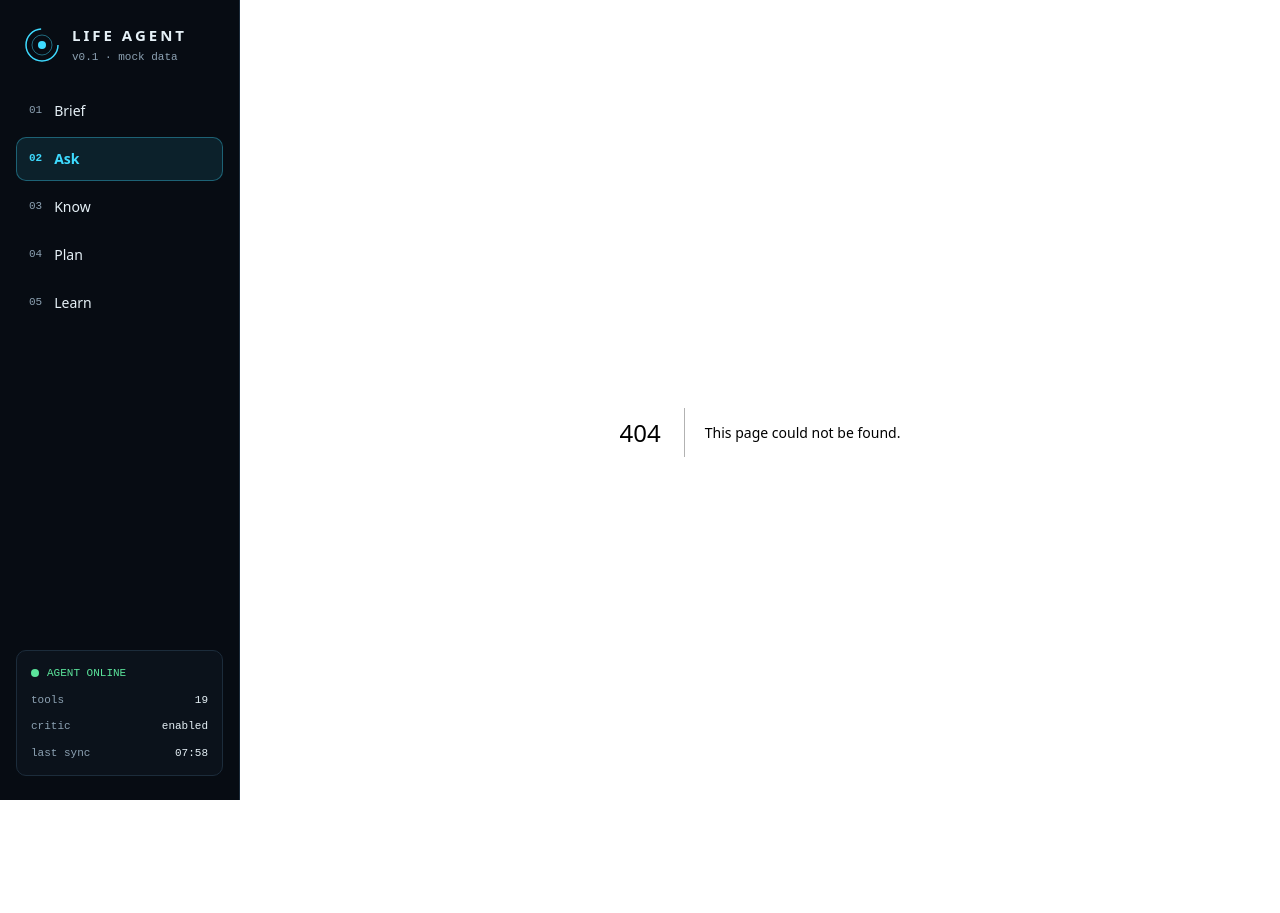
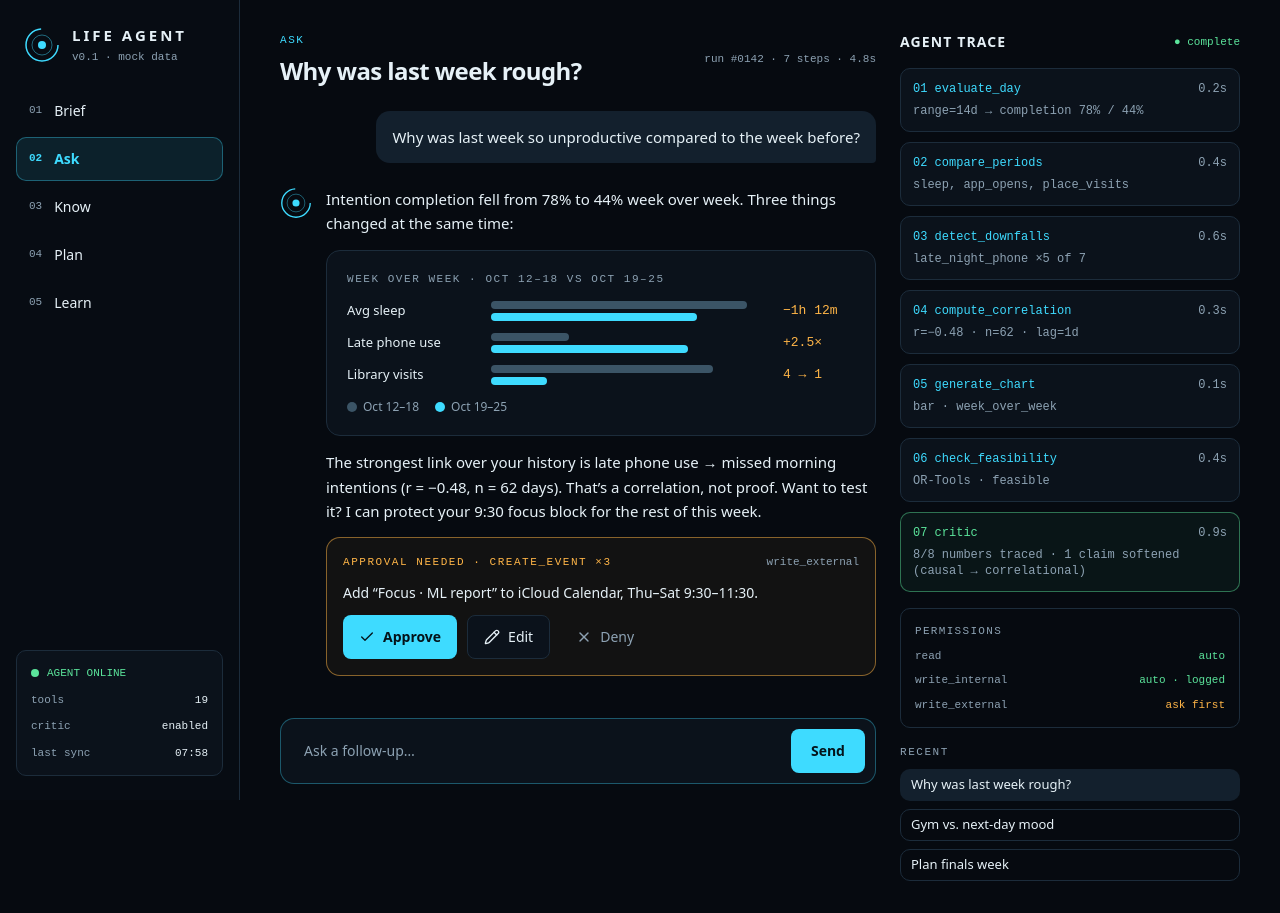
Before and after one commit to trinhhdinhh/Personal-Assistant, a Next.js app in the folder frontend/: page /ask in a window 1280 px wide. Before the commit this address had no page. Before the commit the page ends 864 px from the top, so only its background shows below. Built offline with nearby package versions, Linux system fonts and the light colour scheme.

Commit message:
feat(frontend): add mock agent chat and approval flow

```diff
--- /dev/null
+++ b/frontend/app/ask/page.tsx
@@ -0,0 +1,11 @@
+import { Suspense } from "react";
+
+import { Chat } from "@/components/chat";
+
+export default function AskPage() {
+  return (
+    <Suspense fallback={<p className="text-muted-foreground font-mono text-sm">Loading agent…</p>}>
+      <Chat />
+    </Suspense>
+  );
+}
--- /dev/null
+++ b/frontend/components/chat.tsx
@@ -0,0 +1,240 @@
+"use client";
+
+import { useSearchParams } from "next/navigation";
+import { useState } from "react";
+import { Check, Pencil, X } from "lucide-react";
+
+import { Badge } from "@/components/ui/badge";
+import { Button } from "@/components/ui/button";
+import { Input } from "@/components/ui/input";
+import { CoreMark, HudLabel } from "@/components/hud";
+import { recentChats, sampleRun } from "@/lib/mock-data";
+import { cn } from "@/lib/utils";
+
+type Msg = { role: "user" | "agent"; text: string };
+
+const MOCK_REPLY =
+  "Mock mode: the agent backend isn’t connected yet, so I can’t run tools on this question. Once /api/chat is live, this will stream a real answer with its trace.";
+
+export function Chat() {
+  const params = useSearchParams();
+  const initial = params.get("q");
+  const [extra, setExtra] = useState<Msg[]>(
+    initial && initial !== sampleRun.question
+      ? [
+          { role: "user", text: initial },
+          { role: "agent", text: MOCK_REPLY },
+        ]
+      : [],
+  );
+  const [draft, setDraft] = useState("");
+  const [approval, setApproval] = useState<"pending" | "approved" | "denied">("pending");
+
+  function send() {
+    const text = draft.trim();
+    if (!text) return;
+    setExtra((m) => [...m, { role: "user", text }, { role: "agent", text: MOCK_REPLY }]);
+    setDraft("");
+  }
+
+  const run = sampleRun;
+
+  return (
+    <div className="mx-auto flex max-w-7xl flex-col gap-6 xl:flex-row">
+      <section aria-label="Conversation" className="flex min-w-0 flex-1 flex-col gap-6">
+        <header className="flex flex-wrap items-center justify-between gap-3">
+          <div className="flex flex-col gap-1.5">
+            <span className="hud-label text-primary">Ask</span>
+            <h1 className="text-2xl font-semibold tracking-tight">{run.title}</h1>
+          </div>
+          <span className="text-muted-foreground font-mono text-[11px]">
+            run #{String(run.id).padStart(4, "0")} · {run.steps} steps · {run.seconds}s
+          </span>
+        </header>
+
+        <UserBubble text={run.question} />
+
+        <AgentTurn>
+          <p className="text-[15px] leading-relaxed">{run.answerIntro}</p>
+
+          <div className="bg-card flex flex-col gap-3.5 rounded-xl border p-5">
+            <HudLabel>
+              Week over week · {run.comparison.periodA} vs {run.comparison.periodB}
+            </HudLabel>
+            <div className="grid grid-cols-[110px_minmax(0,1fr)_64px] items-center gap-x-3.5 gap-y-3 text-[13px] sm:grid-cols-[130px_minmax(0,1fr)_72px]">
+              {run.comparison.rows.map((row) => (
+                <ComparisonRow key={row.label} {...row} />
+              ))}
+            </div>
+            <div className="text-muted-foreground flex gap-4 text-xs">
+              <Legend className="bg-chart-4" label={run.comparison.periodA} />
+              <Legend className="bg-primary" label={run.comparison.periodB} />
+            </div>
+          </div>
+
+          <p className="text-[15px] leading-relaxed">{run.answerOutro}</p>
+
+          <div
+            className={cn(
+              "flex flex-col gap-3 rounded-xl border p-4",
+              approval === "pending" && "border-warning/50 bg-warning/5",
+              approval === "approved" && "border-success/50 bg-success/5",
+              approval === "denied" && "bg-muted/40",
+            )}
+          >
+            <div className="flex flex-wrap items-center justify-between gap-2">
+              <span
+                className={cn(
+                  "hud-label",
+                  approval === "pending" && "text-warning",
+                  approval === "approved" && "text-success",
+                )}
+              >
+                {approval === "pending" && `Approval needed · ${run.approval.tool} ×${run.approval.count}`}
+                {approval === "approved" && `Approved · ${run.approval.count} events queued`}
+                {approval === "denied" && "Denied · nothing was written"}
+              </span>
+              <span className="text-muted-foreground font-mono text-[11px]">{run.approval.tier}</span>
+            </div>
+            <p className="text-sm">{run.approval.description}</p>
+            {approval === "pending" ? (
+              <div className="flex flex-wrap gap-2.5">
+                <Button size="lg" onClick={() => setApproval("approved")}>
+                  <Check /> Approve
+                </Button>
+                <Button size="lg" variant="outline">
+                  <Pencil /> Edit
+                </Button>
+                <Button size="lg" variant="ghost" className="text-muted-foreground" onClick={() => setApproval("denied")}>
+                  <X /> Deny
+                </Button>
+              </div>
+            ) : (
+              <Button variant="link" className="h-auto w-fit px-0" onClick={() => setApproval("pending")}>
+                Undo
+              </Button>
+            )}
+          </div>
+        </AgentTurn>
+
+        {extra.map((m, i) =>
+          m.role === "user" ? (
+            <UserBubble key={i} text={m.text} />
+          ) : (
+            <AgentTurn key={i}>
+              <p className="text-muted-foreground text-[15px] leading-relaxed">{m.text}</p>
+            </AgentTurn>
+          ),
+        )}
+
+        <form
+          className="bg-card border-primary/35 sticky bottom-4 mt-auto flex gap-2.5 rounded-xl border p-2.5"
+          onSubmit={(e) => {
+            e.preventDefault();
+            send();
+          }}
+        >
+          <label htmlFor="msg" className="sr-only">Message</label>
+          <Input
+            id="msg"
+            value={draft}
+            onChange={(e) => setDraft(e.target.value)}
+            placeholder="Ask a follow-up…"
+            className="border-transparent bg-transparent text-[15px]"
+          />
+          <Button type="submit" className="h-11 px-5">Send</Button>
+        </form>
+      </section>
+
+      <aside aria-label="Agent trace" className="flex shrink-0 flex-col gap-4 xl:w-[340px]">
+        <div className="flex items-center justify-between">
+          <h2 className="text-sm font-semibold tracking-[0.08em]">AGENT TRACE</h2>
+          <span className="text-success font-mono text-[11px]">● complete</span>
+        </div>
+        <ol className="flex flex-col gap-2.5 font-mono text-xs">
+          {run.trace.map((step, i) => (
+            <li
+              key={step.tool}
+              className={cn(
+                "flex flex-col gap-1.5 rounded-lg border p-3",
+                step.critic ? "border-success/45 bg-success/5" : "bg-card",
+              )}
+            >
+              <div className="flex justify-between gap-2">
+                <span className={step.critic ? "text-success" : "text-primary"}>
+                  {String(i + 1).padStart(2, "0")} {step.tool}
+                </span>
+                <span className="text-muted-foreground">{step.seconds}s</span>
+              </div>
+              <span className="text-muted-foreground">{step.summary}</span>
+            </li>
+          ))}
+        </ol>
+
+        <div className="text-muted-foreground flex flex-col gap-2 rounded-lg border p-3.5 font-mono text-[11px]">
+          <span className="tracking-[0.12em]">PERMISSIONS</span>
+          <PermRow name="read" value="auto" tone="text-success" />
+          <PermRow name="write_internal" value="auto · logged" tone="text-success" />
+          <PermRow name="write_external" value="ask first" tone="text-warning" />
+        </div>
+
+        <div className="flex flex-col gap-2">
+          <HudLabel>Recent</HudLabel>
+          {recentChats.map((c, i) => (
+            <Badge key={c} variant={i === 0 ? "secondary" : "outline"} className="h-8 w-full justify-start rounded-lg font-sans text-[13px] tracking-normal">
+              {c}
+            </Badge>
+          ))}
+        </div>
+      </aside>
+    </div>
+  );
+}
+
+function UserBubble({ text }: { text: string }) {
+  return (
+    <div className="bg-muted max-w-xl self-end rounded-[14px_14px_4px_14px] px-4 py-3.5 text-[15px] leading-relaxed">
+      {text}
+    </div>
+  );
+}
+
+function AgentTurn({ children }: { children: React.ReactNode }) {
+  return (
+    <div className="flex items-start gap-3.5">
+      <CoreMark className="size-8" />
+      <div className="flex min-w-0 flex-1 flex-col gap-3.5">{children}</div>
+    </div>
+  );
+}
+
+function ComparisonRow({ label, a, b, delta }: { label: string; a: number; b: number; delta: string }) {
+  return (
+    <>
+      <span>{label}</span>
+      <div className="flex flex-col gap-1" role="img" aria-label={`${label}: changed ${delta}`}>
+        <div className="bg-chart-4 h-2 rounded" style={{ width: `${a * 100}%` }} />
+        <div className="bg-primary h-2 rounded" style={{ width: `${b * 100}%` }} />
+      </div>
+      <span className="text-warning font-mono">{delta}</span>
+    </>
+  );
+}
+
+function Legend({ className, label }: { className: string; label: string }) {
+  return (
+    <span className="flex items-center gap-1.5">
+      <span className={cn("size-2.5 rounded-sm", className)} aria-hidden="true" />
+      {label}
+    </span>
+  );
+}
+
+function PermRow({ name, value, tone }: { name: string; value: string; tone: string }) {
+  return (
+    <div className="flex justify-between">
+      <span>{name}</span>
+      <span className={tone}>{value}</span>
+    </div>
+  );
+}
```
